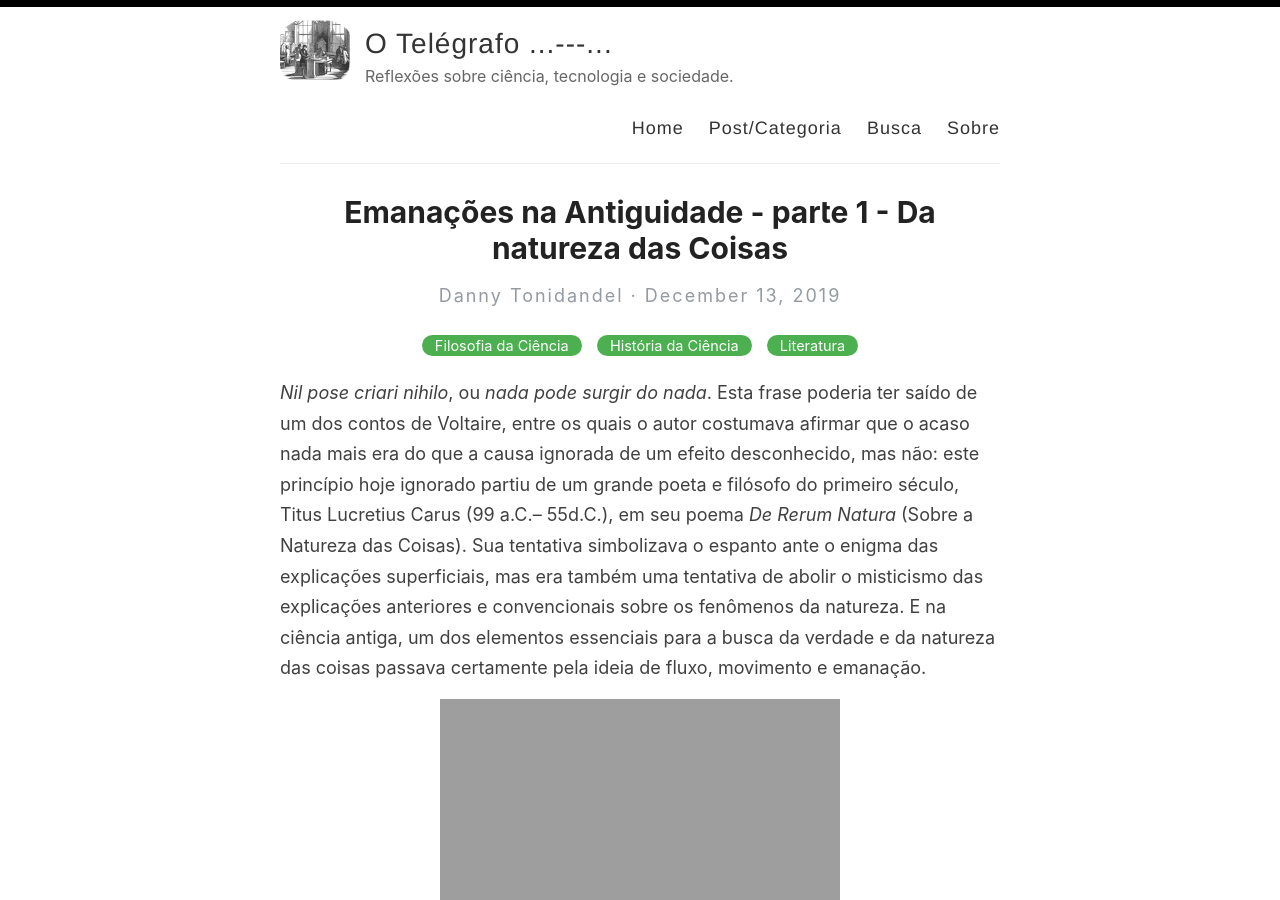
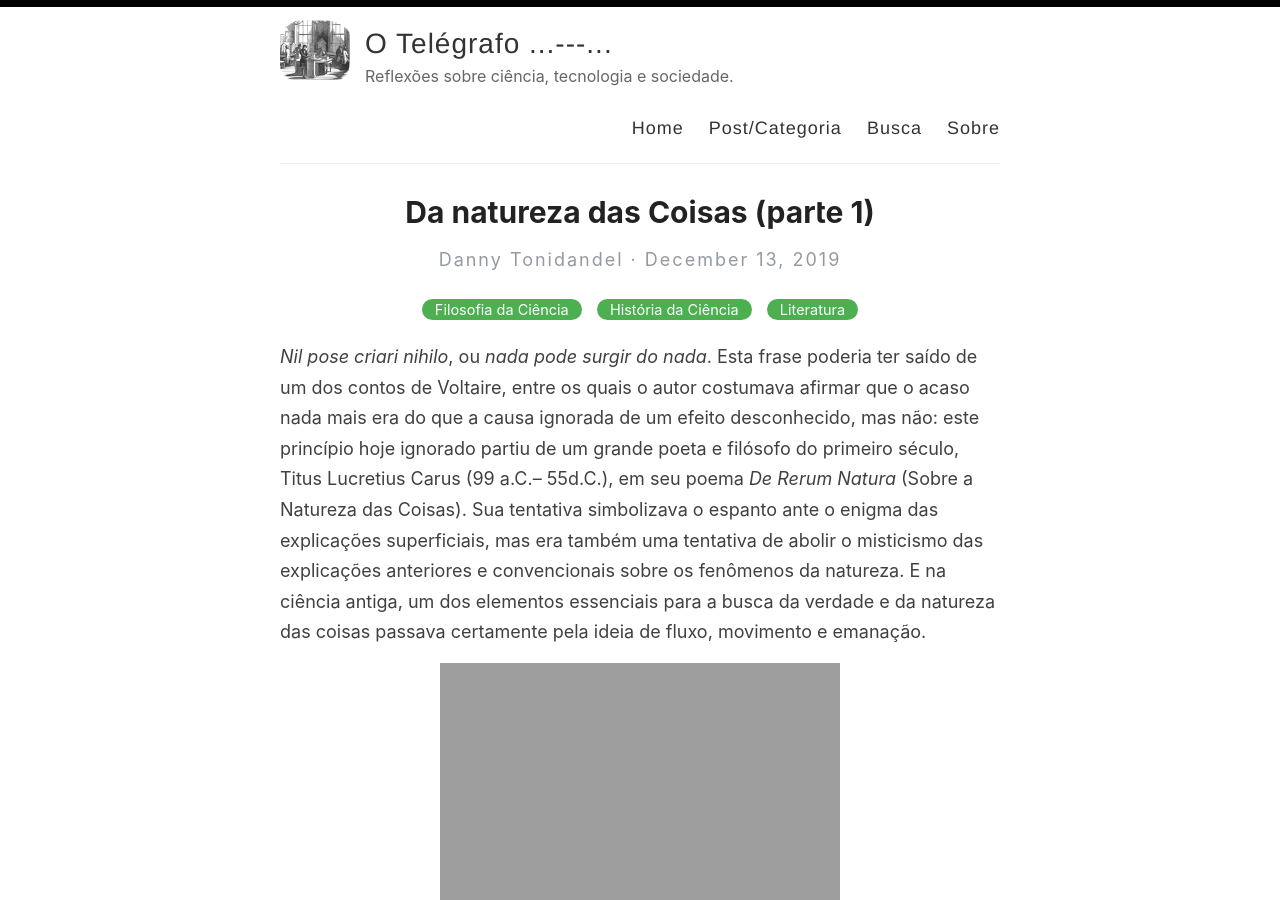
Before and after one commit to tonidandel/otelegrafo_, a Jekyll site: the page built from _posts/2019-12-13-emanacoes-na-antiguidade.md, in a window 1280 px wide and 900 px high. Built offline with Jekyll 4.4.1, drawn with Linux system fonts in a browser that asks for light colours; nearby versions of some CDN libraries; some web fonts are replaced.

Commit message:
new-post-da-natureza-das-coisas

```diff
--- a/_posts/2019-12-13-emanacoes-na-antiguidade.md
+++ b/_posts/2019-12-13-emanacoes-na-antiguidade.md
@@ -1,6 +1,6 @@
 ---
 layout: post
-title: Emanações na Antiguidade - parte 1 - Da natureza das Coisas
+title: Da natureza das Coisas (parte 1)
 categories:
   - Filosofia da Ciência
   - História da Ciência
```
